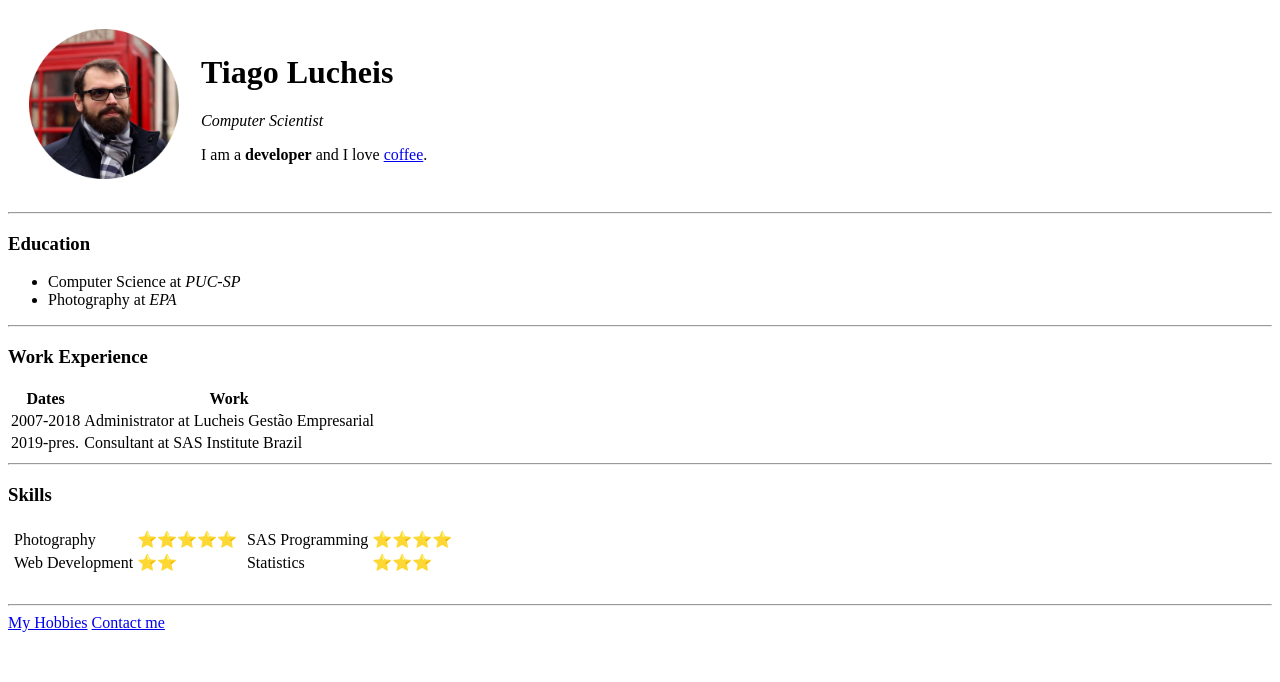
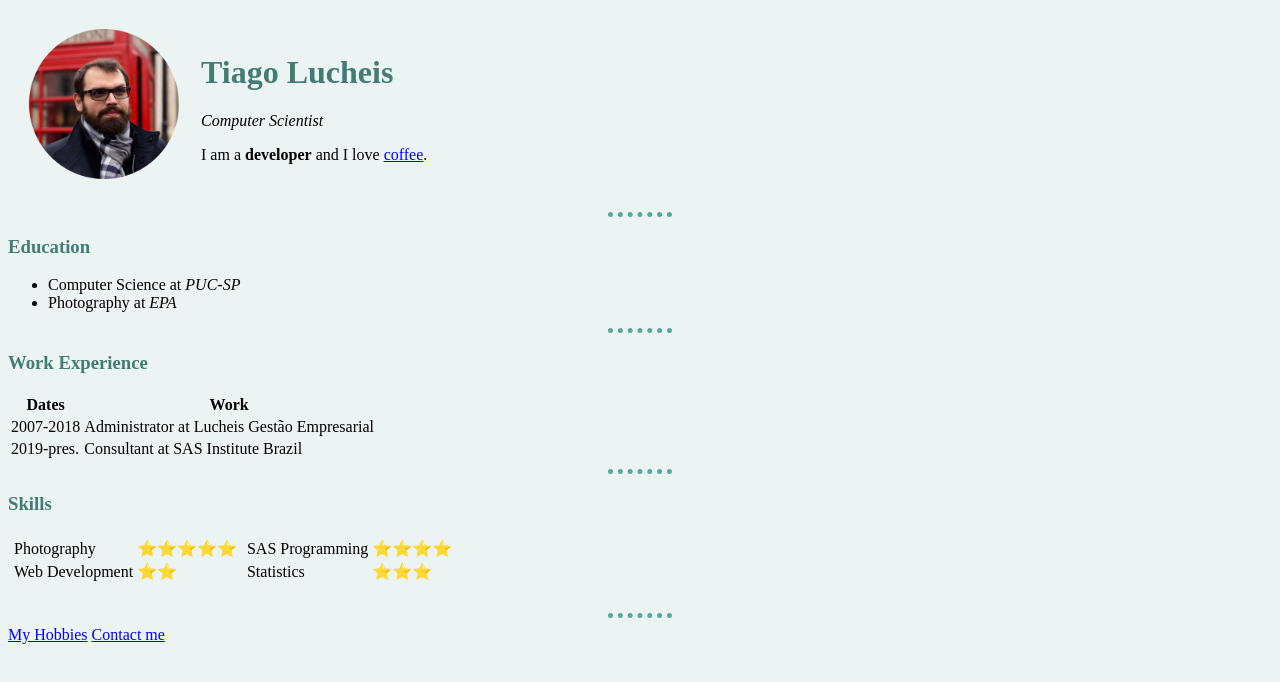
Before and after one commit to tiagolucheis/Udemy-WDB, a plain HTML site: page HTML - Personal Site/index.html in a window 1280 px wide. Drawn offline with Linux system fonts and the light colour scheme.

Commit message:
CSS added

```diff
--- /dev/null
+++ b/HTML - Personal Site/CSS/styles.css
@@ -0,0 +1,20 @@
+
+
+body {
+    background-color: #ecf4f3;
+}
+
+hr {
+    border-style: dotted none none none;
+    border-color: #57a99a;
+    border-width: 5px;
+    width: 5%;
+}
+
+h1 {
+    color: #427c72;
+}
+
+h3 {
+    color: #427c72;
+}
--- a/HTML - Personal Site/index.html
+++ b/HTML - Personal Site/index.html
@@ -3,6 +3,9 @@
     <head>
         <meta charset="utf-8">
         <title>Tiago Lucheis' Personal Site</title>
+
+        <link rel="stylesheet" href="css/styles.css">
+
     </head>
     <body>
 
```
Also changed, not shown: HTML - Personal Site/contact-me.html (+2 -0 lines), HTML - Personal Site/hobbies.html (+2 -0 lines).
